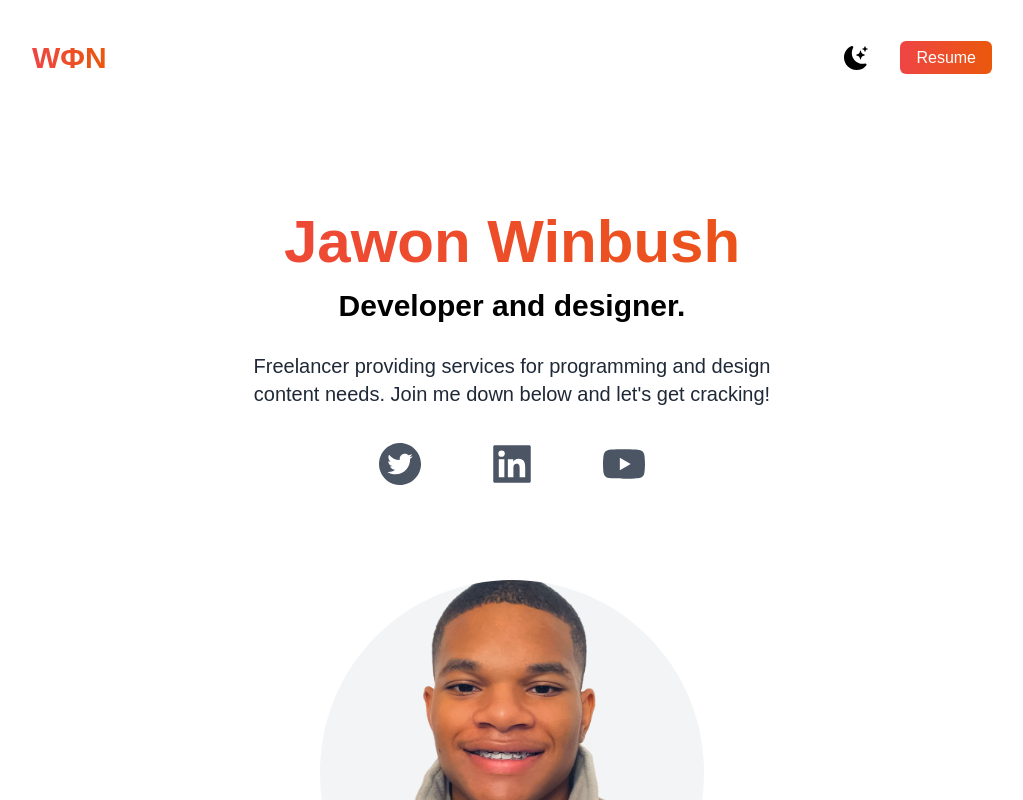
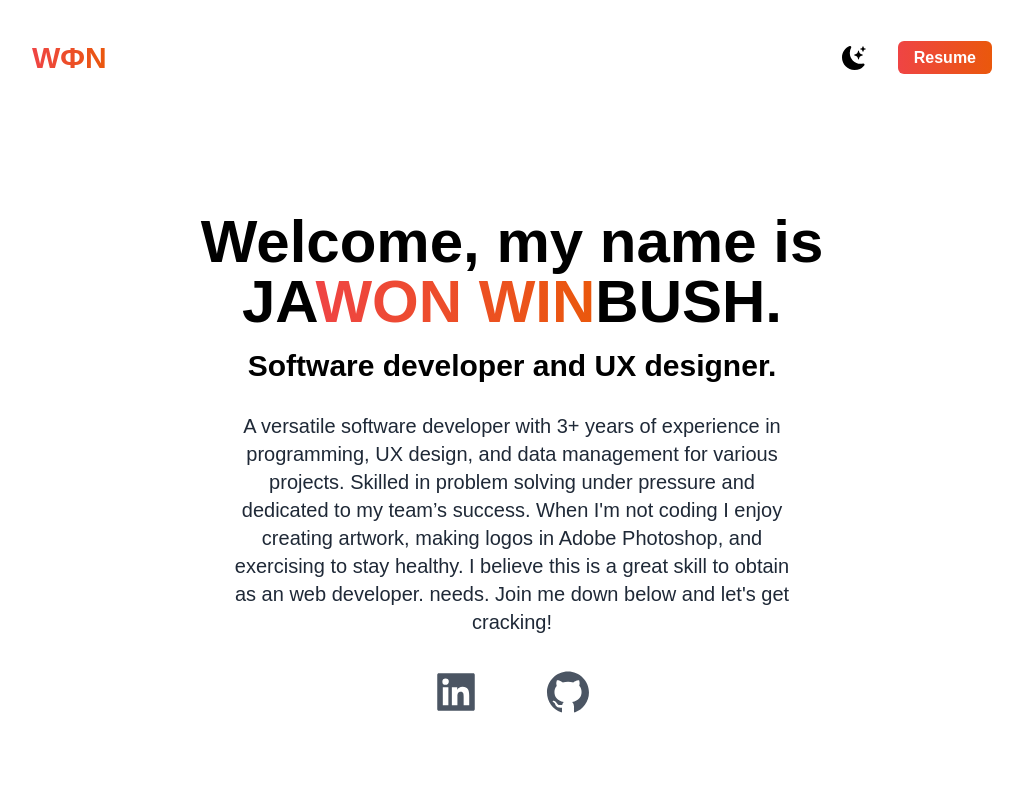
Before and after one commit to jwinbush/portfolio2023, a Next.js app: page / in a window 1280 px wide. Shown: the top 800 px of the page, without its empty margins (128-1151 px from the left). Built offline with nearby package versions, Linux system fonts and the light colour scheme.

Commit message:
Update index.js

```diff
--- a/pages/index.js
+++ b/pages/index.js
@@ -1,8 +1,8 @@
 import Head from "next/head";
+import Link from "next/link";
 import {
-  AiFillTwitterCircle,
   AiFillLinkedin,
-  AiFillYoutube,
+  AiFillGithub,
 } from "react-icons/ai";
 import { BsFillMoonStarsFill } from "react-icons/bs";
 import { useState } from "react";
@@ -41,7 +41,7 @@ export default function Home() {
               </li>
               <li>
                 <a
-                  className="bg-gradient-to-r from-red-500 text- to-orange-600 text-white px-4 py-2 border-none rounded-md ml-8"
+                  className="font-semibold bg-gradient-to-r from-red-500 text- to-orange-600 text-white px-4 py-2 border-none rounded-md ml-8"
                   href="#"
                 >
                   Resume
@@ -50,20 +50,22 @@ export default function Home() {
             </ul>
           </nav>
           <div className="text-center p-10 py-10">
-            <h2 className="text-5xl font-bold	py-2 text-transparent bg-clip-text bg-gradient-to-r from-red-500 to-orange-600 md:text-6xl">
-              Jawon Winbush
+            <h2 className="text-5xl font-bold	py-2  md:text-6xl dark:text-white">
+              Welcome, my name is<br/>JA<span className="text-transparent bg-clip-text bg-gradient-to-r from-red-500 to-orange-600">WON WIN</span>BUSH.
             </h2>
             <h3 className="text-2xl py-2 dark:text-white md:text-3xl font-semibold">
-              Developer and designer.
+              Software developer and UX designer.
             </h3>
             <p className="text-md py-5 leading-8 text-gray-800 dark:text-gray-200 max-w-xl mx-auto md:text-xl">
-              Freelancer providing services for programming and design content
-              needs. Join me down below and let's get cracking!
+            A versatile software developer with 3+ years of experience in programming, UX design, and data management for various projects.
+            Skilled in problem solving under pressure and dedicated to my team’s success.
+            When I'm not coding I enjoy creating artwork, making logos in Adobe Photoshop, and exercising to stay healthy.
+            I believe this is a great skill to obtain as an web developer.
+            needs. Join me down below and let's get cracking!
             </p>
             <div className="text-5xl flex justify-center gap-16 py-3 text-gray-600 dark:text-gray-400">
-              <AiFillTwitterCircle />
-              <AiFillLinkedin />
-              <AiFillYoutube />
+              <Link href="https://www.linkedin.com/in/jawonmwinbush/"><AiFillLinkedin className="hover:cursor-pointer"/></Link>
+              <Link href="https://www.github.com/jwinbush/"><AiFillGithub className="hover:cursor-pointer" /></Link>
             </div>
             <div className="mx-auto bg-white-500 rounded-full w-80 h-80 relative overflow-hidden mt-20 md:h-96 md:w-96">
               <Image src={jawon} layout="fill" objectFit="cover" className="object-top" />
```
